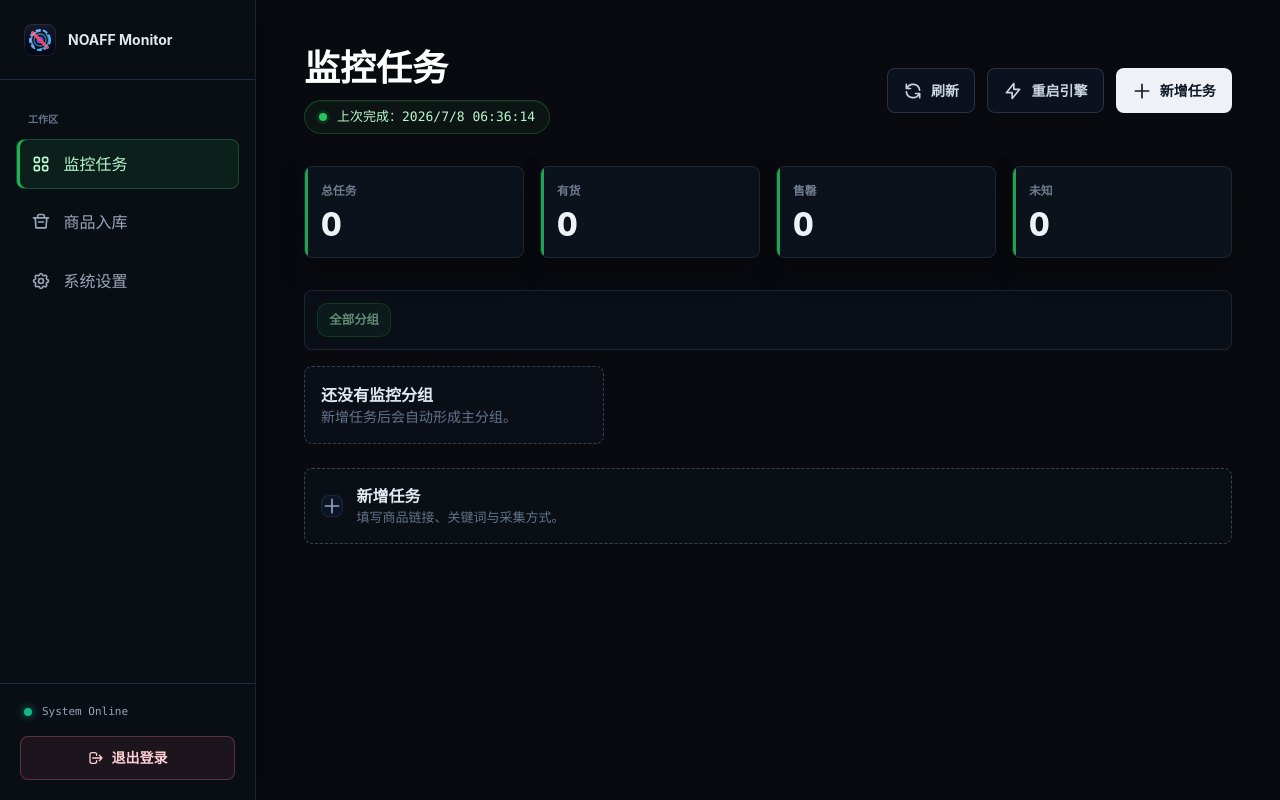
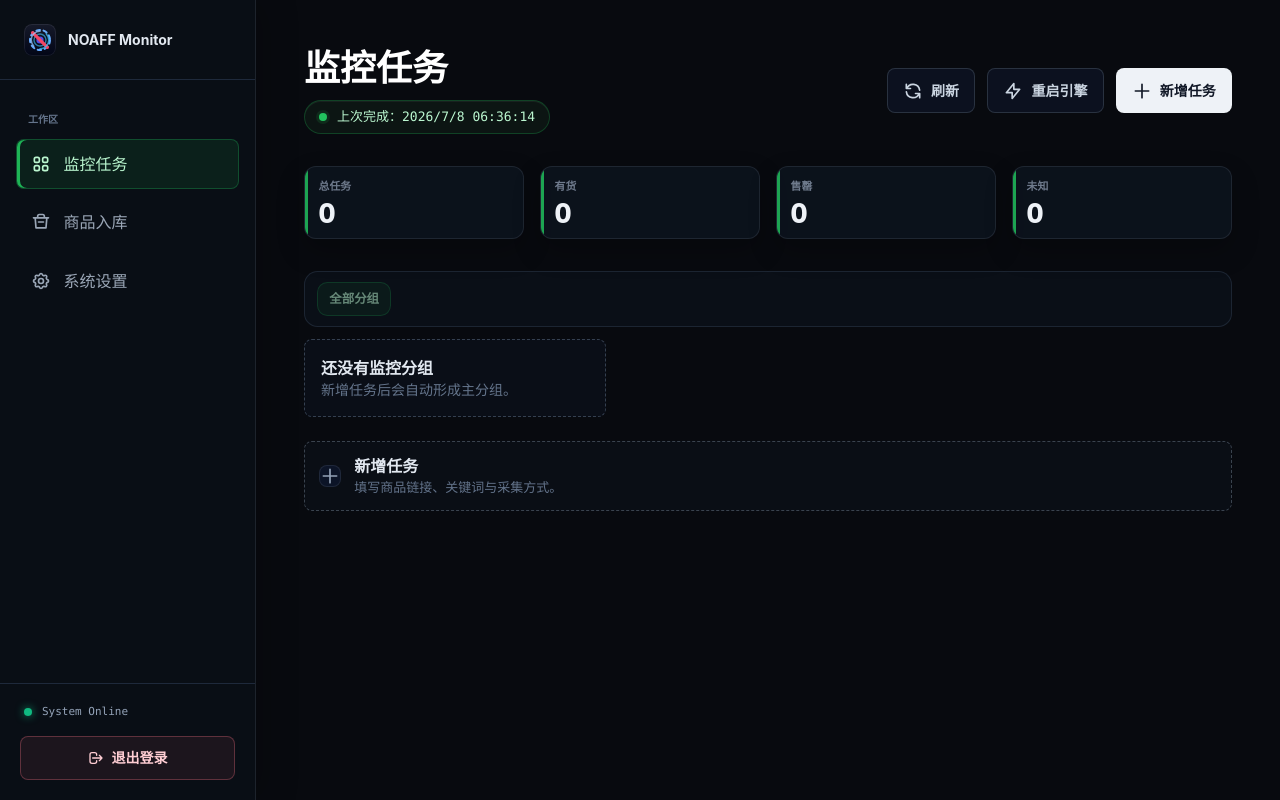
Before and after one commit to cshaizhihao/noaff-restock-monitor, a Flask app: page / in a window 1280 px wide. Run offline with Flask 3, Linux system fonts and the light colour scheme; the visitor is signed in with stand-in values (Sample User, id 1); data comes from the database, SQL or seed files in the repository; data that the repository does not hold is empty; some libraries are stand-ins or nearby versions.

Commit message:
refactor: compact task dashboard layout

```diff
--- a/static/app.css
+++ b/static/app.css
@@ -967,9 +967,9 @@ button:disabled,
     position: relative;
     overflow: hidden;
     border: 1px solid var(--color-line);
-    border-radius: var(--radius);
+    border-radius: 0.75rem;
     background: rgba(13, 19, 29, 0.9);
-    padding: 1rem;
+    padding: 0.72rem 0.85rem;
     box-shadow: var(--shadow-card);
 }
 
@@ -983,16 +983,16 @@ button:disabled,
 
 .metric-card p {
     color: var(--color-subtle);
-    font-size: 0.74rem;
+    font-size: 0.68rem;
     font-weight: 700;
     text-transform: uppercase;
 }
 
 .metric-card strong {
     display: block;
-    margin-top: 0.55rem;
+    margin-top: 0.35rem;
     color: var(--color-text);
-    font-size: 2rem;
+    font-size: 1.65rem;
     font-weight: 800;
     line-height: 1;
     font-variant-numeric: tabular-nums;
@@ -1000,18 +1000,18 @@ button:disabled,
 
 .task-browser-shell {
     display: grid;
-    gap: 1rem;
+    gap: 0.75rem;
 }
 
 .task-browser-toolbar {
     display: flex;
     align-items: center;
     justify-content: space-between;
-    gap: 1rem;
+    gap: 0.75rem;
     border: 1px solid rgba(31, 41, 55, 0.88);
-    border-radius: var(--radius);
+    border-radius: 0.85rem;
     background: rgba(13, 19, 29, 0.68);
-    padding: 0.75rem;
+    padding: 0.65rem 0.75rem;
 }
 
 .task-breadcrumbs {
@@ -1050,20 +1050,20 @@ button:disabled,
 
 .task-browser-grid {
     display: grid;
-    grid-template-columns: repeat(auto-fill, minmax(17rem, 1fr));
-    gap: 0.85rem;
+    grid-template-columns: repeat(auto-fill, minmax(14.5rem, 1fr));
+    gap: 0.65rem;
 }
 
 .task-browser-card {
     position: relative;
     display: grid;
-    min-height: 9.5rem;
+    min-height: 7.25rem;
     grid-template-rows: 1fr auto;
-    gap: 0.85rem;
+    gap: 0.65rem;
     border: 1px solid rgba(31, 41, 55, 0.92);
-    border-radius: var(--radius);
+    border-radius: 0.85rem;
     background: linear-gradient(145deg, rgba(15, 23, 42, 0.9), rgba(7, 12, 22, 0.96));
-    padding: 1rem 1rem 1rem 2.75rem;
+    padding: 0.82rem 0.82rem 0.82rem 2.45rem;
     box-shadow: var(--shadow-card);
     cursor: grab;
     transition: transform 180ms ease, border-color 180ms ease, background 180ms ease, opacity 180ms ease, box-shadow 180ms ease;
@@ -1356,24 +1356,49 @@ button:disabled,
     border: 1px solid var(--color-line);
     border-radius: var(--radius);
     background: rgba(15, 23, 42, 0.76);
-    padding: 0.25rem 0.5rem;
+    padding: 0.18rem 0.45rem;
     color: var(--color-subtle);
     font-size: 0.68rem;
 }
 
 .task-row-log {
     min-width: 0;
-    padding: 0.7rem 0.78rem;
+    max-height: 4.25rem;
+    overflow: hidden;
+    padding: 0.52rem 0.6rem;
 }
 
 .task-log-text {
-    font-size: 0.8rem;
-    line-height: 1.45;
+    font-size: 0.72rem;
+    line-height: 1.38;
+}
+
+.task-row-details {
+    margin-top: 0.38rem;
+    border-top: 1px solid rgba(51, 65, 85, 0.5);
+    padding-top: 0.36rem;
+}
+
+.task-row-details summary {
+    cursor: pointer;
+    color: #94a3b8;
+    font-size: 0.68rem;
+    font-weight: 800;
+}
+
+.task-row-details[open] {
+    max-height: 10rem;
+    overflow: auto;
+}
+
+.task-row-details[open] summary {
+    margin-bottom: 0.35rem;
+    color: #cbd5e1;
 }
 
 .add-row {
     display: flex;
-    min-height: 4.75rem;
+    min-height: 4rem;
     width: 100%;
     cursor: pointer;
     align-items: center;
@@ -1381,7 +1406,7 @@ button:disabled,
     border: 1px dashed rgba(148, 163, 184, 0.36);
     border-radius: var(--radius);
     background: rgba(13, 19, 29, 0.5);
-    padding: 0.9rem 1rem;
+    padding: 0.75rem 0.85rem;
     transition: background 150ms ease, border-color 150ms ease;
 }
 
```
Also changed, not shown: other parts of static/app.css (+21 -21 lines), tests/test_install_script.py (+9 -0 lines), static/app.js.
